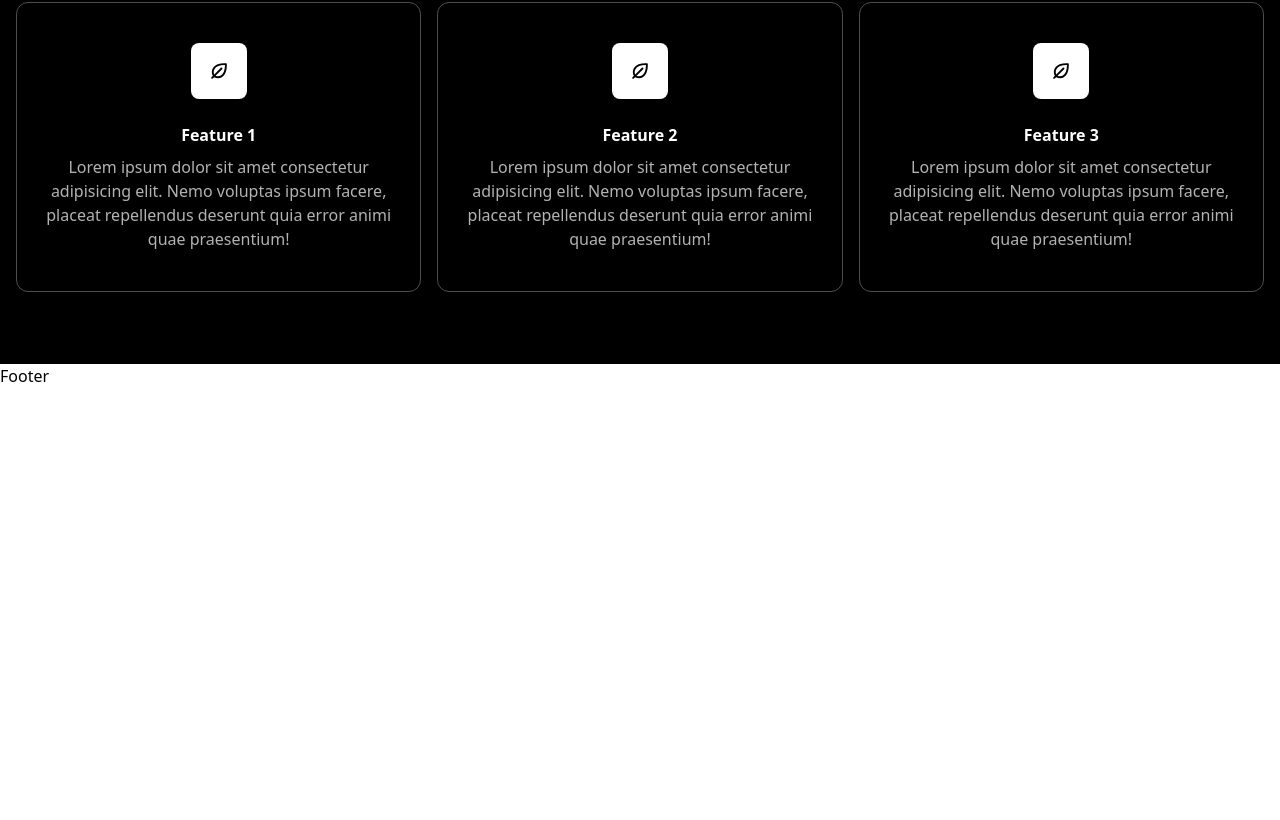
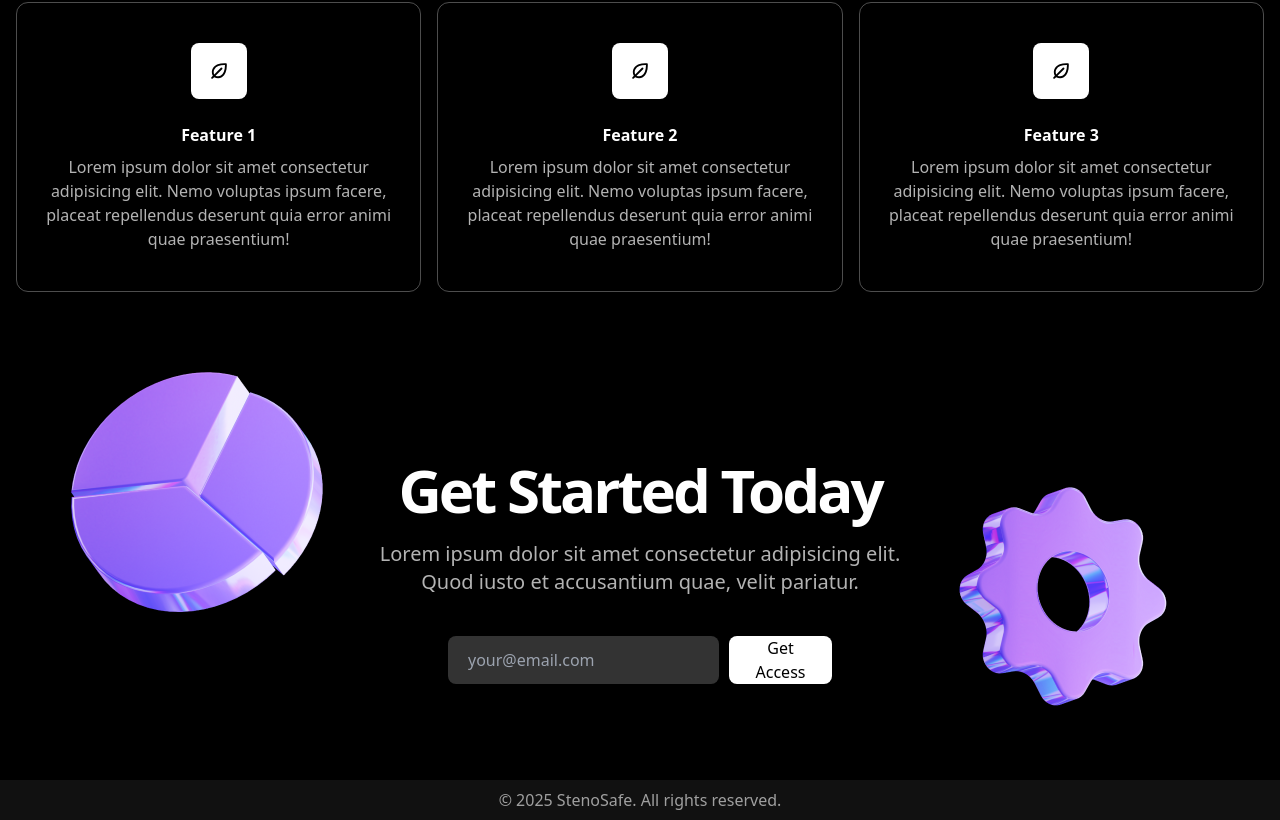
Before and after one commit to CleverCoder03/StenoSafe, a Next.js app: page / in a window 1280 px wide. Shown: the part 1460-2280 px from the top of the page. Before the commit the page ends 1848 px from the top, so only its background shows below. Built offline with nearby package versions, Linux system fonts and the light colour scheme.

Commit message:
HomePage Done

```diff
--- a/src/app/page.jsx
+++ b/src/app/page.jsx
@@ -1,3 +1,4 @@
+import CallToAction from "@/components/CallToAction";
 import Features from "@/components/Features";
 import Footer from "@/components/Footer";
 import Hero from "@/components/Hero";
@@ -12,6 +13,7 @@ export default function Home() {
      <Hero />
      <LogoTicker />
      <Features />
+     <CallToAction />
      <Footer />
     </>
   );
--- /dev/null
+++ b/src/components/CallToAction.jsx
@@ -0,0 +1,26 @@
+import helixImage from '../assets/helix2.png'
+import emojiStar from '../assets/emojistar.png'
+import Image from 'next/image'
+
+function CallToAction() {
+  return (
+    <div className='bg-black text-white py-[72px] sm:py-24 text-center overflow-x-hidden'>
+        <div className='container max-w-xl relative'>
+            <Image src={helixImage} alt='Helix' className='absolute top-6 left-[calc(100%+24px)] '/>
+            <Image src={emojiStar} alt='Emoji Star' className='absolute -top-[100px] right-[calc(100%+24px)]'/>
+            <h2 className='text-5xl tracking-tighter font-bold sm:text-6xl'>
+                Get Started Today
+            </h2>
+            <p className='text-xl text-white/70 mt-5'>
+                Lorem ipsum dolor sit amet consectetur adipisicing elit. Quod iusto et accusantium quae, velit pariatur.
+            </p>
+            <form action="" className='mt-10 flex flex-col gap-2.5 max-w-sm mx-auto sm:flex-row'>
+                <input type="email" placeholder='your@email.com' className='h-12 bg-white/20 rounded-lg px-5 font-medium placeholder:text-[#9CA3AF] sm:flex-1'/>
+                <button className='h-12 bg-white text-black rounded-lg px-5 font-medium'>Get Access</button>
+            </form>
+        </div>
+    </div>
+  )
+}
+
+export default CallToAction
--- a/src/components/Footer.jsx
+++ b/src/components/Footer.jsx
@@ -2,7 +2,9 @@ import React from 'react'
 
 function Footer() {
   return (
-    <div>Footer</div>
+    <div className='py-2 bg-[#111] text-white/60 container text-center'>
+      <div className='text-sm sm:text-base'>&copy; 2025 StenoSafe. All rights reserved.</div>
+    </div>
   )
 }
 
```
